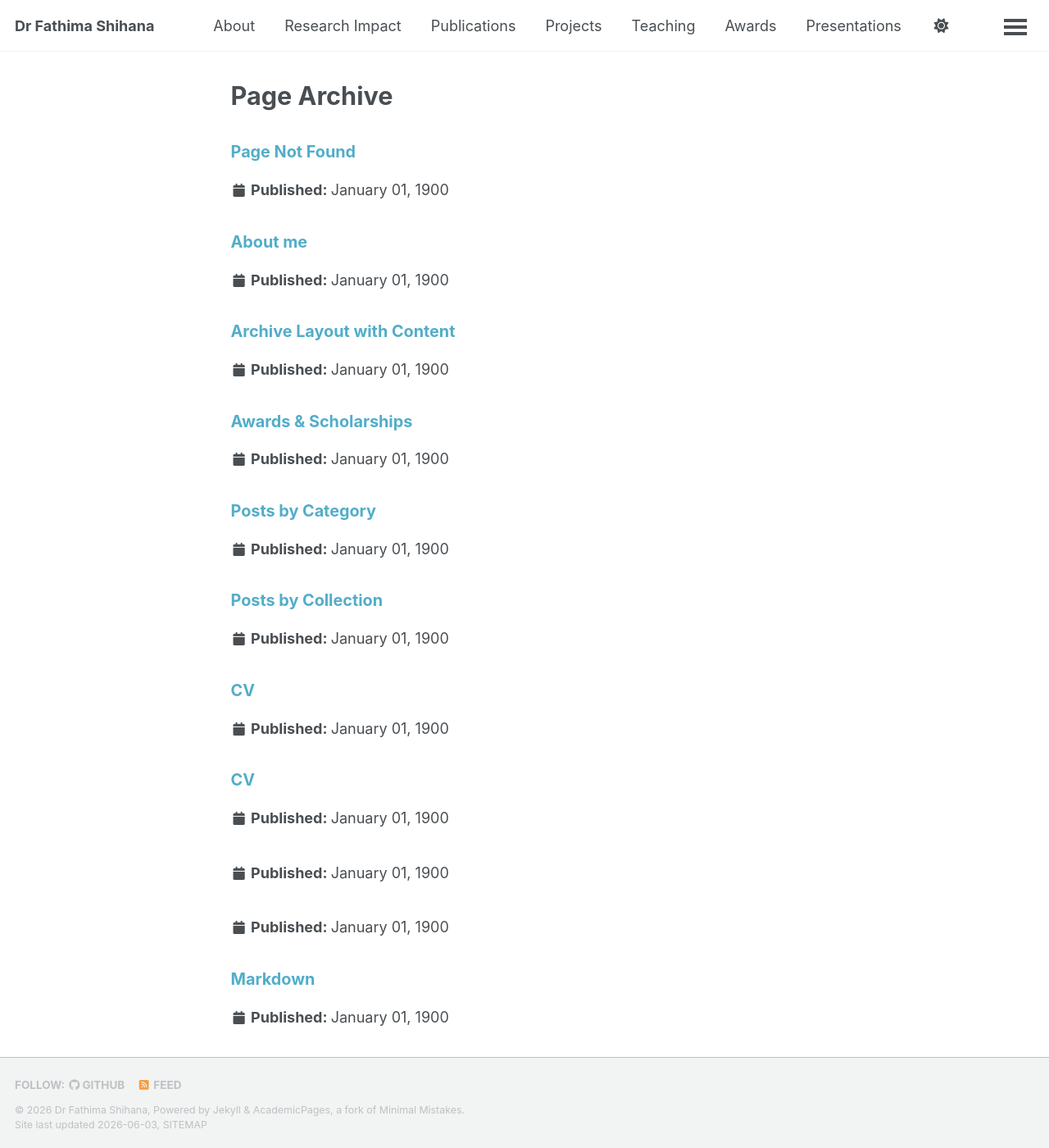
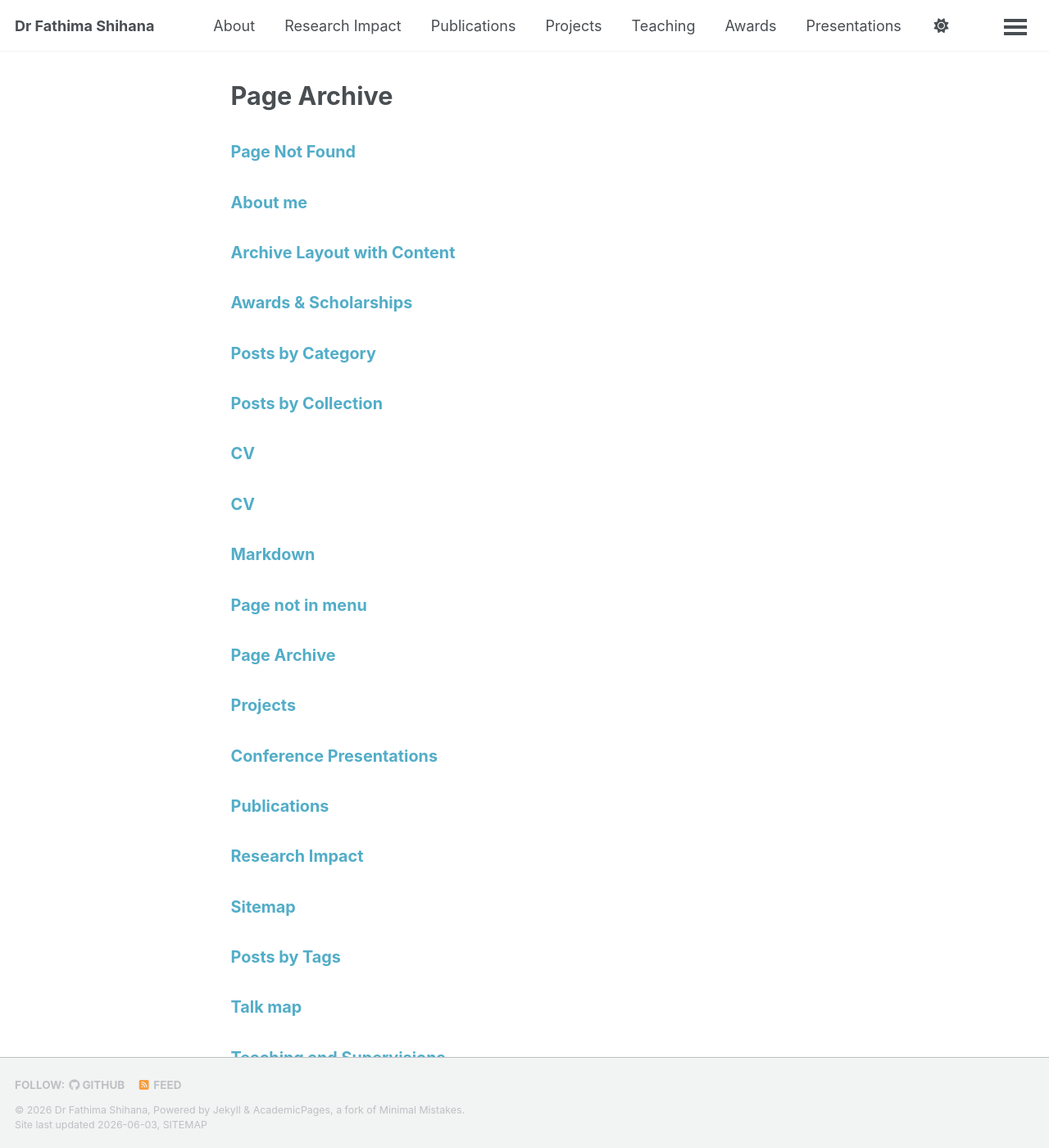
Before and after one commit to fathimashihana/fathimashihana.github.io, a Jekyll site: the page built from _pages/page-archive.html, in a window 1280 px wide and 1400 px high. Shown: the whole window at 82% size. Built offline with Jekyll 4.4.1, drawn with Linux system fonts in a browser that asks for light colours; a script bundle is joined from its source files by our own code; library files that are not in the unit come from our copies; some of the changed text lies outside the part shown.

Commit message:
Update archive-single.html

```diff
--- a/_includes/archive-single.html
+++ b/_includes/archive-single.html
@@ -69,17 +69,17 @@
   </p>
 {% endif %}
 
-{% unless post.collection == 'teaching' %}
-  </p>
+{% if post.date and post.collection != 'teaching' and post.collection != 'portfolio' %}
+<p class="page__date">
   <strong>
     <i class="fa fa-fw fa-calendar" aria-hidden="true"></i>
     {{ site.data.ui-text[site.locale].date_label | default: "Published:" }}
   </strong>
-    <time datetime="{{ post.date | default: "1900-01-01" | date_to_xmlschema }}">
-      {{ post.date | default: "1900-01-01" | date: "%B %d, %Y" }}
+  <time datetime="{{ post.date | date_to_xmlschema }}">
+    {{ post.date | date: "%B %d, %Y" }}
   </time>
 </p>
-{% endunless %}
+{% endif %}
 
 
       {% if post.excerpt and site.read_more != 'enabled' %}
```
Lines whose indentation alone changed are shown as unchanged.
